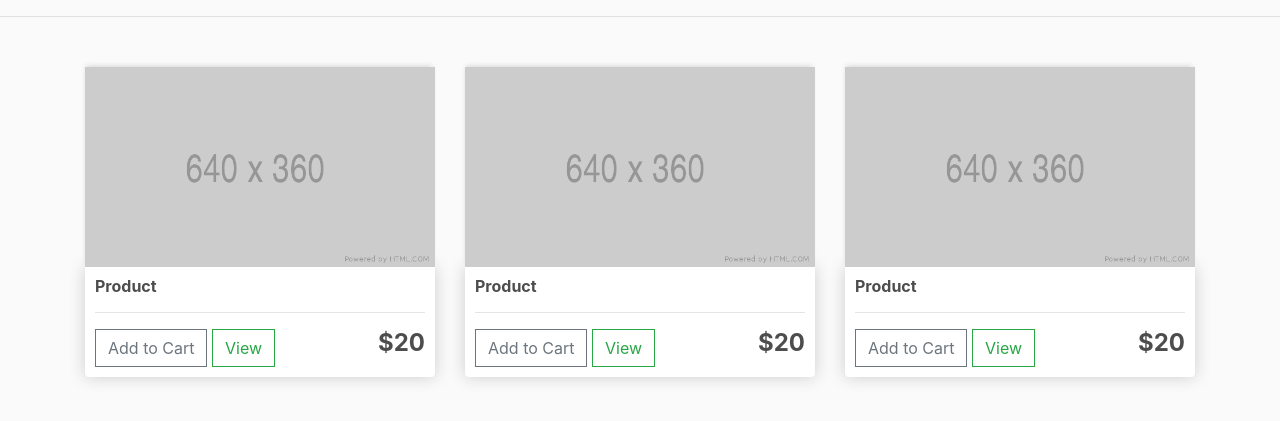
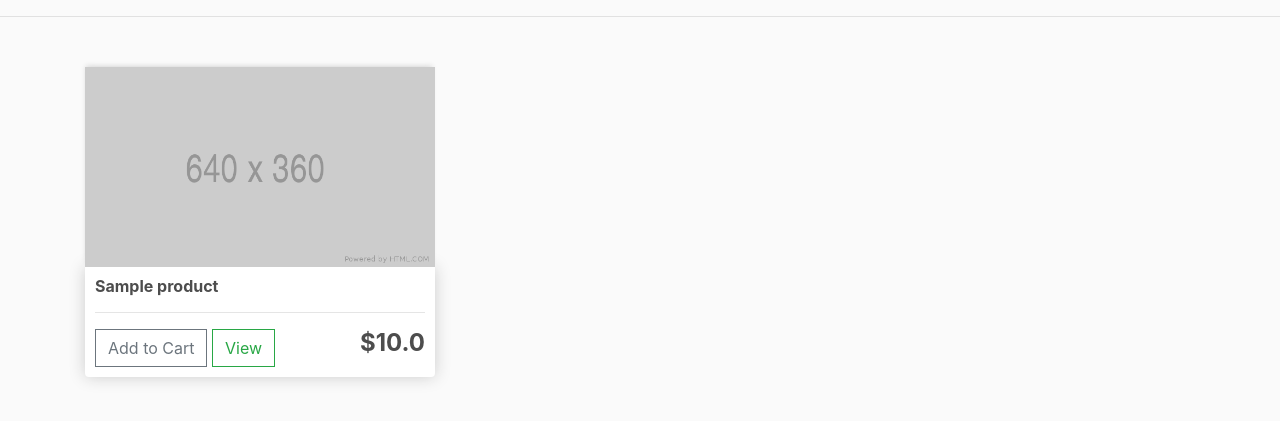
Before and after one commit to NiramayThaker/Django-ECommerce-with-payment, a Django app: page / in a window 1280 px wide. Shown: the part 57-478 px from the top of the page. Run offline with Django 4.2, Linux system fonts and the light colour scheme; tables that the repository leaves empty hold one stand-in row (values such as "Sample post"); some libraries are stand-ins or nearby versions.

Commit message:
Rendering Dynamic Data

```diff
--- a/store/templates/store/store.html
+++ b/store/templates/store/store.html
@@ -3,43 +3,20 @@
 
 {% block content %}
     <div class="row">
+
+    {% for product in products %}
         <div class="col-lg-4">
             <img class="thumbnail" src="{% static 'images/placeholder.png' %}">
             <div class="box-element product">
-				<h6><strong>Product</strong></h6>
+                <h6><strong>{{ product.name }}</strong></h6>
                 <hr>
 
-				<button  class="btn btn-outline-secondary add-btn">Add to Cart</button>
+                <button class="btn btn-outline-secondary add-btn">Add to Cart</button>
                 <a class="btn btn-outline-success" href="#">View</a>
-				<h4 style="display: inline-block; float: right"><strong>$20</strong></h4>
+                <h4 style="display: inline-block; float: right"><strong>${{product.price }}</strong></h4>
 
             </div>
         </div>
-
-		<div class="col-lg-4">
-			<img class="thumbnail" src="{% static 'images/placeholder.png' %}">
-			<div class="box-element product">
-				<h6><strong>Product</strong></h6>
-				<hr>
-
-				<button  class="btn btn-outline-secondary add-btn">Add to Cart</button>
-				<a class="btn btn-outline-success" href="#">View</a>
-				<h4 style="display: inline-block; float: right"><strong>$20</strong></h4>
-
-			</div>
-		</div>
-
-		<div class="col-lg-4">
-			<img class="thumbnail" src="{% static 'images/placeholder.png' %}">
-			<div class="box-element product">
-				<h6><strong>Product</strong></h6>
-				<hr>
-
-				<button  class="btn btn-outline-secondary add-btn">Add to Cart</button>
-				<a class="btn btn-outline-success" href="#">View</a>
-				<h4 style="display: inline-block; float: right"><strong>$20</strong></h4>
-
-			</div>
-		</div>
+    {% endfor %}
     </div>
 {% endblock content %}
--- a/store/views.py
+++ b/store/views.py
@@ -1,9 +1,11 @@
 from django.shortcuts import render
-
+from .models import *
 
 # Create your views here.
 def store(request):
-	context = {}
+	products = Product.objects.all()
+
+	context = {'products': products}
 	return render(request, 'store/store.html', context=context)
 
 
```
Lines whose indentation alone changed are shown as unchanged.
